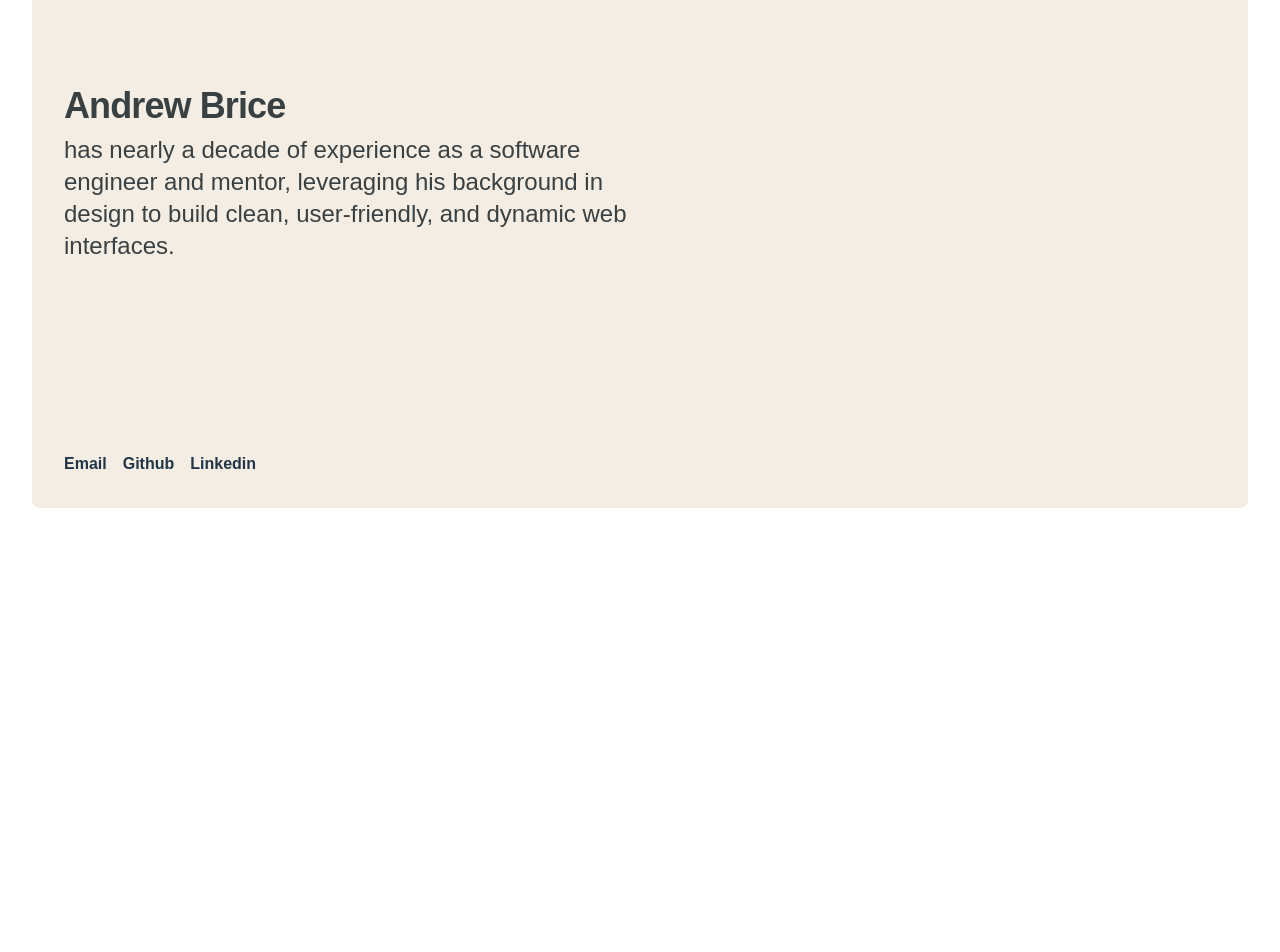
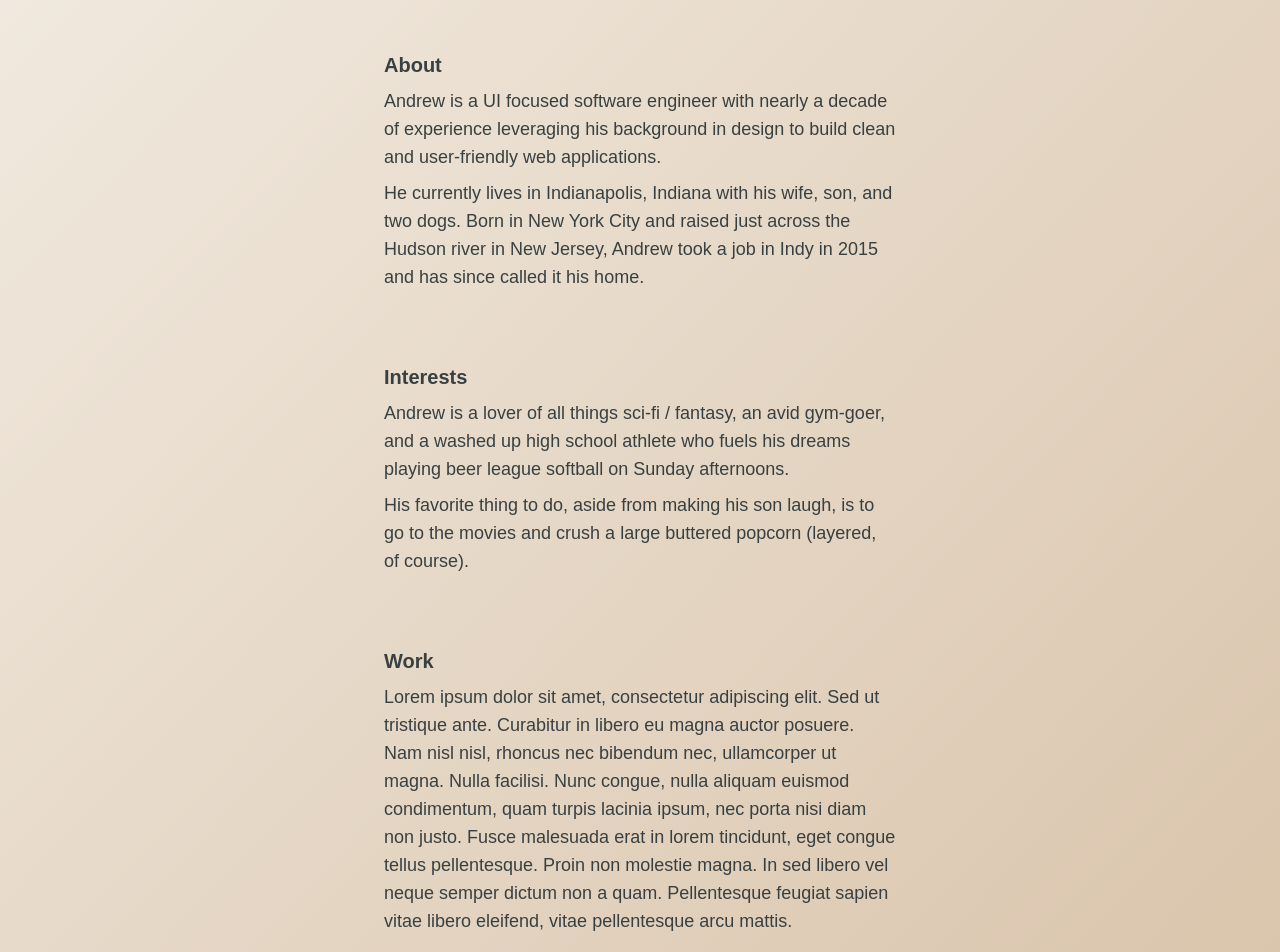
Before and after one commit to bricea27/thebriceisright, a React (Vite) app: page / in a window 1280 px wide. Shown: the part 260-1212 px from the top of the page. Before the commit the page ends 800 px from the top, so only its background shows below. Built offline with nearby package versions, Linux system fonts and the light colour scheme; a web font is replaced by a local one.

Commit message:
refactor: clean vibes

```diff
--- a/src/App.jsx
+++ b/src/App.jsx
@@ -1,33 +1,52 @@
-import Link from "./components/Link";
 import Logo from "./components/Logo";
-
-import headshot from "./assets/headshot.png";
 
 export default function App() {
   return (
-    <main className="w-screen min-h-screen flex p-6 md:p-8">
-      <section className="flex flex-col w-full min-h-full bg-background relative p-6 md:p-8 rounded-lg">
-        <Logo className="animate animate-fade-in-up max-w-[40px] md:max-w-[60px] lg:max-w-[80px] stroke-text-secondary" />
-        <div className="animate animate-fade-in-up flex flex-col flex-1 justify-center md:w-1/2 sm:w-full my-16 z-10">
-          <h1 className="font-sans font-extrabold mb-2 text-xl md:text-2xl lg:text-4xl leading-none text-text-primary tracking-tight">
-            Andrew Brice
-          </h1>
-          <p className="font-sans font-light text-text-primary text-lg md:text-xl lg:text-2xl leading-normal">
-            has nearly a decade of experience as a software engineer and mentor,
-            leveraging his background in design to build clean, user-friendly,
-            and dynamic web interfaces.
-          </p>
-        </div>
-        <div className="animate animate-fade-in-up font-sans font-extrabold flex gap-4 text-sm md:text-base">
-          <Link href="mailto:bricea27@gmail.com">Email</Link>
-          <Link href="https://github.com/bricea27">Github</Link>
-          <Link href="https://www.linkedin.com/in/briceandrew/">Linkedin</Link>
-        </div>
-        <img
-          className="animate animate-fade-in-up absolute bottom-0 right-0 hidden md:block w-auto h-[80vh] drop-shadow-xl"
-          alt="Andrew Brice headshot"
-          src={headshot}
-        />
+    <main className="w-full min-h-screen bg-background p-16 text-text-primary bg-gradient-to-br from-background to-background-light items-center flex flex-col">
+      <header className="w-full max-w-lg mb-16">
+        <Logo className="animate animate-fade-in-up max-w-[80px] mb-8 stroke-text-secondary" />
+        <h1 className="font-sans font-extrabold text-2xl">Andrew Brice</h1>
+        <h2 className="font-sans font-light text-xl">Software Engineer</h2>
+      </header>
+      <section className="max-w-lg mb-16">
+        <h3 className="font-sans font-bold text-xl mb-2">About</h3>
+        <p className="font-sans font-light text-lg mb-2">
+          Andrew is a UI focused software engineer with nearly a decade of
+          experience leveraging his background in design to build clean and
+          user-friendly web applications.
+        </p>
+        <p className="font-sans font-light text-lg mb-2">
+          He currently lives in Indianapolis, Indiana with his wife, son, and
+          two dogs. Born in New York City and raised just across the Hudson
+          river in New Jersey, Andrew took a job in Indy in 2015 and has since
+          called it his home.
+        </p>
+      </section>
+      <section className="max-w-lg mb-16">
+        <h3 className="font-sans font-bold text-xl mb-2">Interests</h3>
+        <p className="font-sans font-light text-lg mb-2">
+          Andrew is a lover of all things sci-fi / fantasy, an avid gym-goer,
+          and a washed up high school athlete who fuels his dreams playing beer
+          league softball on Sunday afternoons.
+        </p>
+        <p className="font-sans font-light text-lg mb-2">
+          His favorite thing to do, aside from making his son laugh, is to go to
+          the movies and crush a large buttered popcorn (layered, of course).
+        </p>
+      </section>
+
+      <section className="max-w-lg mb-16">
+        <h3 className="font-sans font-bold text-xl mb-2">Work</h3>
+        <p className="font-sans font-light text-lg mb-2">
+          Lorem ipsum dolor sit amet, consectetur adipiscing elit. Sed ut
+          tristique ante. Curabitur in libero eu magna auctor posuere. Nam nisl
+          nisl, rhoncus nec bibendum nec, ullamcorper ut magna. Nulla facilisi.
+          Nunc congue, nulla aliquam euismod condimentum, quam turpis lacinia
+          ipsum, nec porta nisi diam non justo. Fusce malesuada erat in lorem
+          tincidunt, eget congue tellus pellentesque. Proin non molestie magna.
+          In sed libero vel neque semper dictum non a quam. Pellentesque feugiat
+          sapien vitae libero eleifend, vitae pellentesque arcu mattis.
+        </p>
       </section>
     </main>
   );
--- a/tailwind.config.js
+++ b/tailwind.config.js
@@ -7,6 +7,7 @@ export default {
     colors: {
       ...colors,
       background: "#F3EDE4",
+      "background-light": "#D9C3AA",
       text: {
         primary: "#394041",
         secondary: "#8D866E",
```
